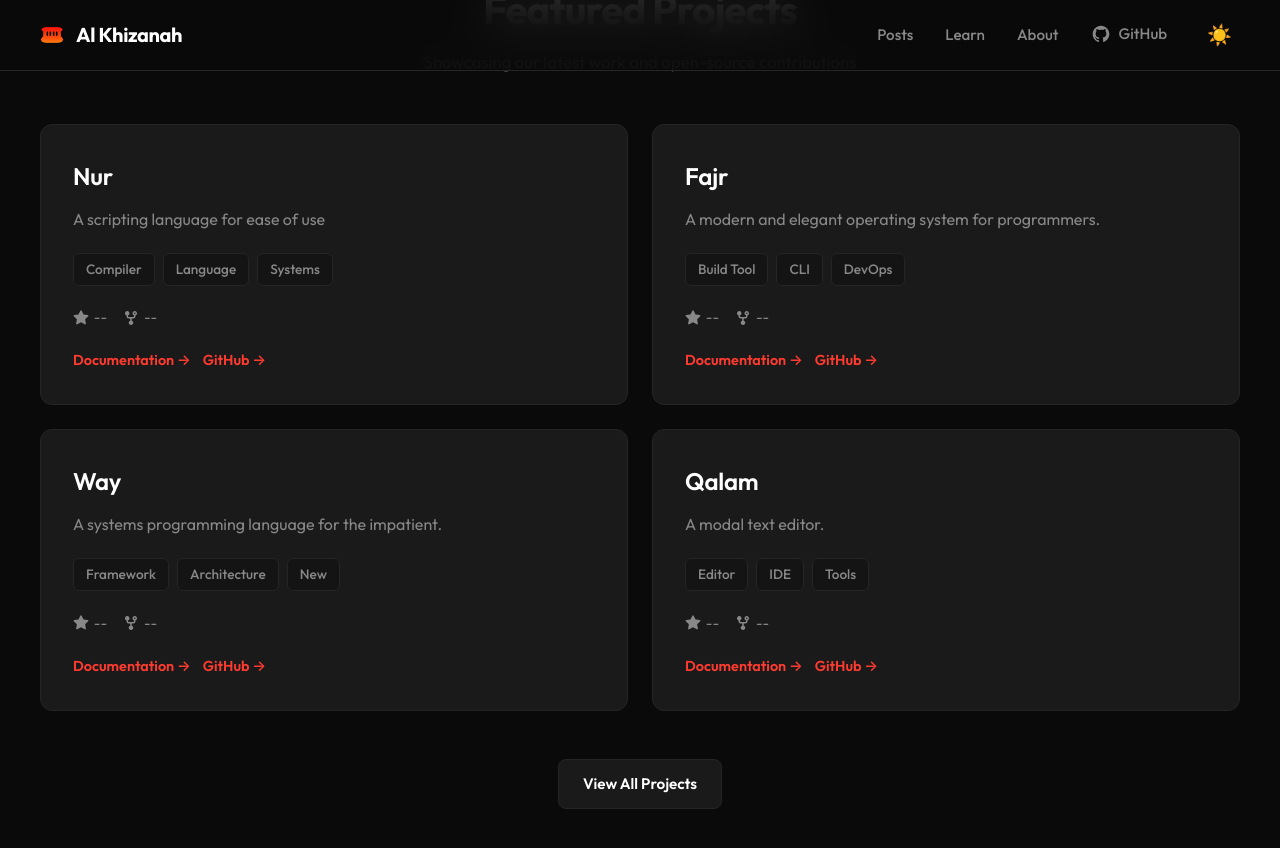
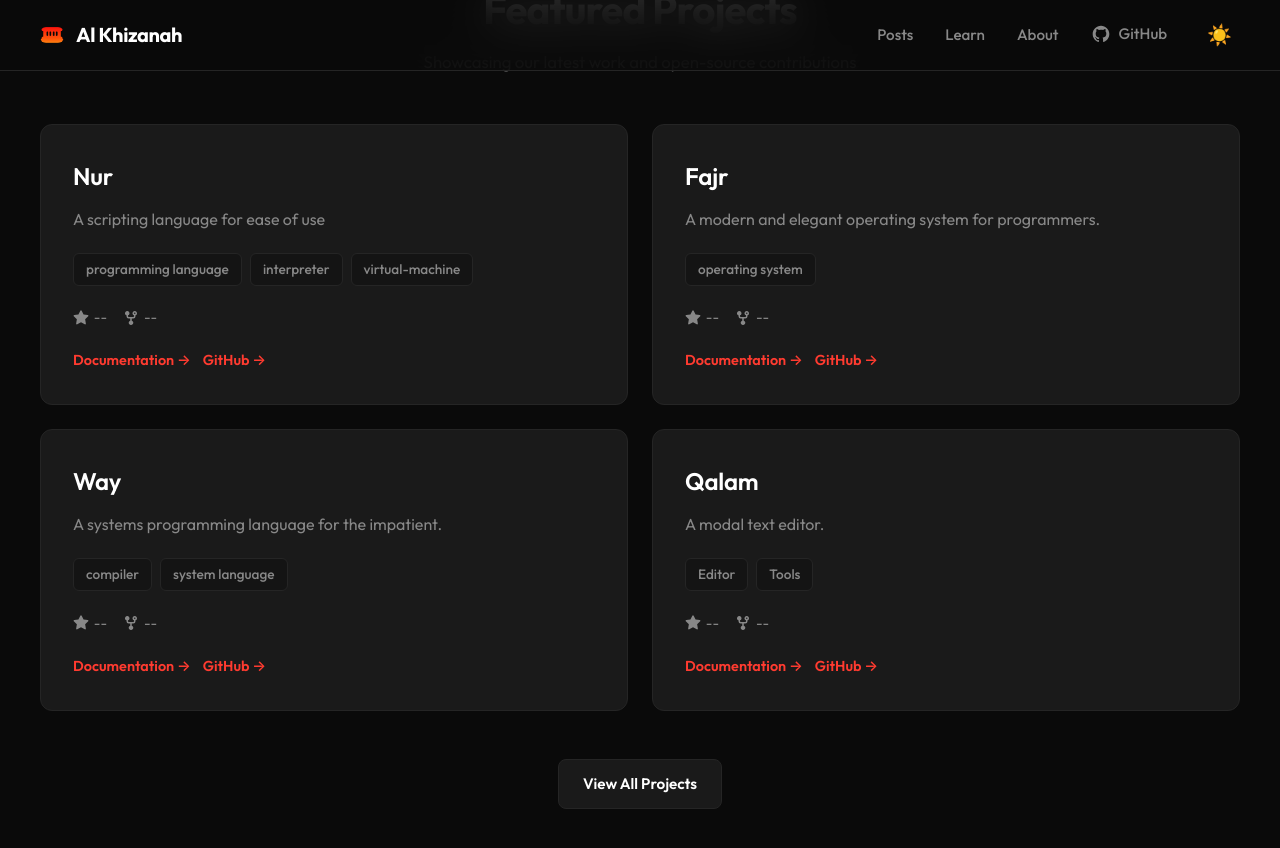
Before and after one commit to alkhizanah/alkhizanah.com, a Jekyll site: the page built from index.md, in a window 1280 px wide and 900 px high, scrolled down 713 px. Shown: the top 848 px of the window. Built offline with Jekyll 4.4.1, drawn with Linux system fonts in a browser that asks for light colours; comment, search, counter and statistics services are not loaded.

Commit message:
tags, add mkc

```diff
--- a/assets/js/projects-docs.js
+++ b/assets/js/projects-docs.js
@@ -6,42 +6,47 @@
         nur: {
             repo: 'alkhizanah/nur',
             description: 'A scripting language for ease of use.',
-            topics: ['compiler', 'language', 'systems']
+            topics: ['programming language', 'interpreter', 'virtual-machine']
         },
         fajr: {
             repo: 'alkhizanah/fajr',
             description: 'A modern and elegant operating system for programmers.',
-            topics: ['package-manager', 'nur', 'tooling']
+            topics: ['operating system']
         },
         way: {
             repo: 'alkhizanah/way',
             description: 'A systems programming language for the impatient.',
-            topics: ['web', 'framework', 'nur']
+            topics: ['compiler', 'system-language']
         },
         qalam: {
             repo: 'alkhizanah/qalam',
             description: 'A modal text editor.',
-            topics: ['documentation', 'generator', 'nur']
+            topics: ['editor', 'tool']
         },
         'tree-sitter-nur': {
             repo: 'alkhizanah/tree-sitter-nur',
             description: 'Nur language grammar for tree-sitter.',
-            topics: ['tree-sitter', 'parser', 'nur']
+            topics: ['']
         },
         bento: {
             repo: 'alkhizanah/bento',
             description: 'A collection of macros intended at making assembly more convenient to write and a bit closer to C. Only for x86_64 linux and the FASM assembler (for now).',
-            topics: ['ui', 'components', 'web']
+            topics: ['assembly', 'fasm']
         },
         aqsa: {
             repo: 'alkhizanah/aqsa',
             description: 'A fast red-teaming toolkit featuring a very flexible module interface.',
-            topics: ['testing', 'framework', 'nur']
+            topics: ['']
         },
         compute: {
             repo: 'alkhizanah/compute',
             description: 'An attempt to make a computer algebra system.',
-            topics: ['compute', 'performance', 'nur']
+            topics: ['']
+        },
+        mkc: {
+            repo: 'alkhizanah/mkc',
+            description: 'An attempt to make a computer algebra system.',
+            topics: ['c', 'cpp', 'maker', 'etc..']
         }
     };
 
@@ -229,7 +234,8 @@
             ].map(f => `${baseurl}/docs/nur/docs/${f}.html`),
             'bento': [`${baseurl}/docs/bento/readme.html`],
             'qalam': [`${baseurl}/docs/qalam/readme.html`],
-            'tree-sitter-nur': [`${baseurl}/docs/tree-sitter-nur/readme.html`]
+            'tree-sitter-nur': [`${baseurl}/docs/tree-sitter-nur/readme.html`],
+            'mkc': [`${baseurl}/docs/mkc/mkc.html`]
         };
 
         return fileMap[projectId] || [];
--- a/index.md
+++ b/index.md
@@ -27,9 +27,9 @@ title: Home
     <h3>Nur</h3>
     <p>A scripting language for ease of use</p>
     <div class="card-tags">
-    <span class="tag">Compiler</span>
-    <span class="tag">Language</span>
-    <span class="tag">Systems</span>
+    <span class="tag">programming language</span>
+    <span class="tag">interpreter</span>
+    <span class="tag">virtual-machine</span>
     </div>
     <div class="github-stats">
     <span class="loading-stats">Loading stats...</span>
@@ -45,9 +45,7 @@ title: Home
     <h3>Fajr</h3>
     <p>A modern and elegant operating system for programmers.</p>
     <div class="card-tags">
-    <span class="tag">Build Tool</span>
-    <span class="tag">CLI</span>
-    <span class="tag">DevOps</span>
+    <span class="tag">operating system</span>
     </div>
     <div class="github-stats">
     <span class="loading-stats">Loading stats...</span>
@@ -63,9 +61,8 @@ title: Home
     <h3>Way</h3>
     <p>A systems programming language for the impatient.</p>
     <div class="card-tags">
-    <span class="tag">Framework</span>
-    <span class="tag">Architecture</span>
-    <span class="tag">New</span>
+    <span class="tag">compiler</span>
+    <span class="tag">system language</span>
     </div>
     <div class="github-stats">
     <span class="loading-stats">Loading stats...</span>
@@ -82,7 +79,6 @@ title: Home
     <p>A modal text editor.</p>
     <div class="card-tags">
     <span class="tag">Editor</span>
-    <span class="tag">IDE</span>
     <span class="tag">Tools</span>
     </div>
     <div class="github-stats">
```
Also changed, not shown: docs/mkc/mkc.html (added, +116 -0 lines), docs/test/test.html (deleted, +0 -3 lines), projects.md (+9 -8 lines), 5 other files.
